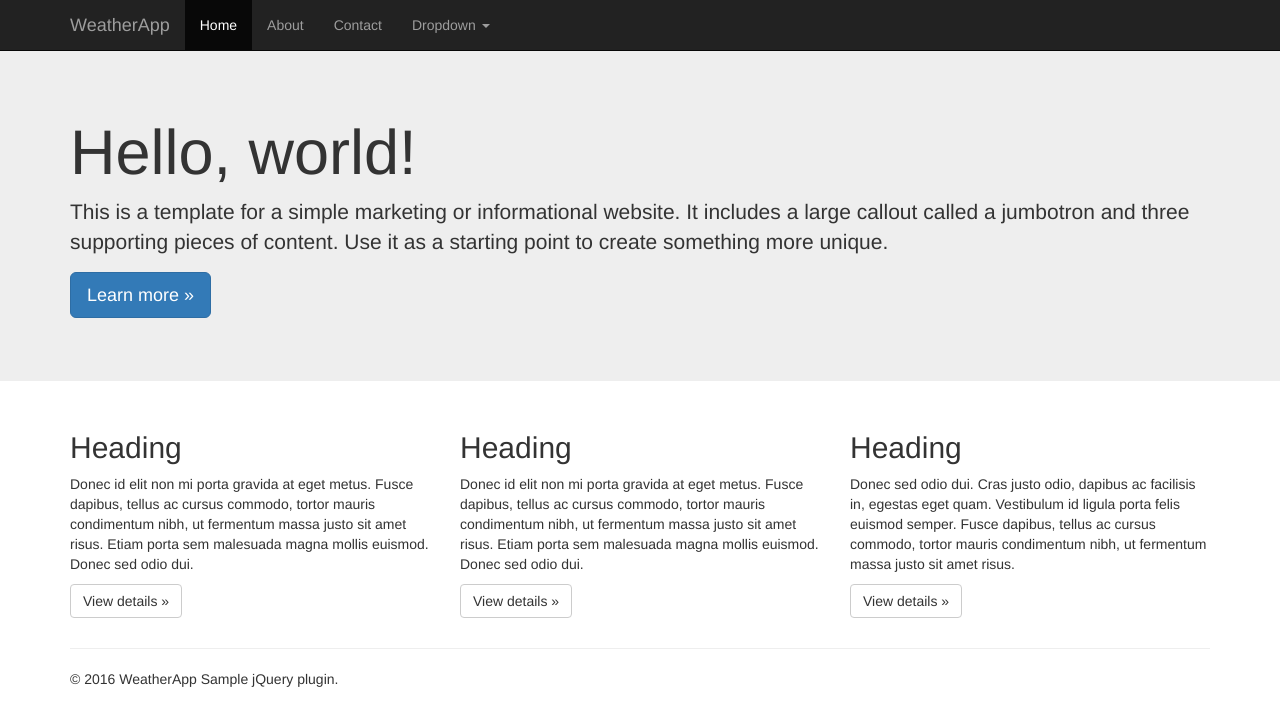
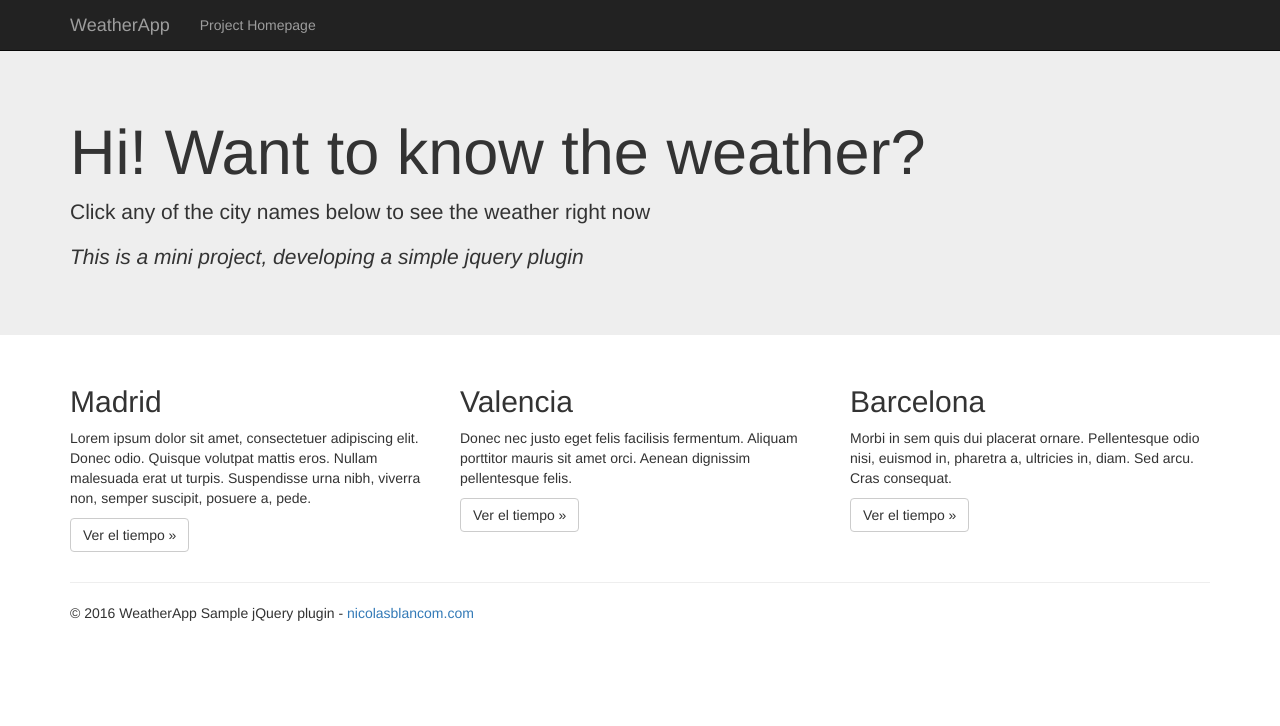
Before and after one commit to nicolasblancom/weatherapp, a plain HTML site: page index.html in a window 1280 px wide. Drawn offline with Linux system fonts and the light colour scheme.

Commit message:
homepage basic layout

```diff
--- a/index.html
+++ b/index.html
@@ -34,25 +34,11 @@
                         <span class="icon-bar"></span>
                         <span class="icon-bar"></span>
                     </button>
-                    <a class="navbar-brand" href="#">WeatherApp</a>
+                    <a class="navbar-brand" href="/">WeatherApp</a>
                 </div>
                 <div id="navbar" class="navbar-collapse collapse">
                     <ul class="nav navbar-nav">
-                        <li class="active"><a href="#">Home</a></li>
-                        <li><a href="#about">About</a></li>
-                        <li><a href="#contact">Contact</a></li>
-                        <li class="dropdown">
-                            <a href="#" class="dropdown-toggle" data-toggle="dropdown" role="button" aria-haspopup="true" aria-expanded="false">Dropdown <span class="caret"></span></a>
-                            <ul class="dropdown-menu">
-                                <li><a href="#">Action</a></li>
-                                <li><a href="#">Another action</a></li>
-                                <li><a href="#">Something else here</a></li>
-                                <li role="separator" class="divider"></li>
-                                <li class="dropdown-header">Nav header</li>
-                                <li><a href="#">Separated link</a></li>
-                                <li><a href="#">One more separated link</a></li>
-                            </ul>
-                        </li>
+                        <li><a href="http://nicolasblancom.com/weatherapp-jquery-plugin">Project Homepage</a></li>
                     </ul>
                 </div><!--/.nav-collapse -->
             </div>
@@ -61,9 +47,9 @@
         <!-- Main jumbotron for a primary marketing message or call to action -->
         <div class="jumbotron">
             <div class="container">
-                <h1>Hello, world!</h1>
-                <p>This is a template for a simple marketing or informational website. It includes a large callout called a jumbotron and three supporting pieces of content. Use it as a starting point to create something more unique.</p>
-                <p><a class="btn btn-primary btn-lg" href="#" role="button">Learn more &raquo;</a></p>
+                <h1>Hi! Want to know the weather?</h1>
+                <p>Click any of the city names below to see the weather right now</p>
+                <p><em>This is a mini project, developing a simple jquery plugin</em></p>
             </div>
         </div>
 
@@ -71,26 +57,26 @@
             <!-- Example row of columns -->
             <div class="row">
                 <div class="col-md-4">
-                    <h2>Heading</h2>
-                    <p>Donec id elit non mi porta gravida at eget metus. Fusce dapibus, tellus ac cursus commodo, tortor mauris condimentum nibh, ut fermentum massa justo sit amet risus. Etiam porta sem malesuada magna mollis euismod. Donec sed odio dui. </p>
-                    <p><a class="btn btn-default" href="#" role="button">View details &raquo;</a></p>
+                    <h2>Madrid</h2>
+                    <p>Lorem ipsum dolor sit amet, consectetuer adipiscing elit. Donec odio. Quisque volutpat mattis eros. Nullam malesuada erat ut turpis. Suspendisse urna nibh, viverra non, semper suscipit, posuere a, pede.</p>
+                    <p><a class="btn btn-default" href="#" role="button">Ver el tiempo &raquo;</a></p>
                 </div>
                 <div class="col-md-4">
-                    <h2>Heading</h2>
-                    <p>Donec id elit non mi porta gravida at eget metus. Fusce dapibus, tellus ac cursus commodo, tortor mauris condimentum nibh, ut fermentum massa justo sit amet risus. Etiam porta sem malesuada magna mollis euismod. Donec sed odio dui. </p>
-                    <p><a class="btn btn-default" href="#" role="button">View details &raquo;</a></p>
+                    <h2>Valencia</h2>
+                    <p>Donec nec justo eget felis facilisis fermentum. Aliquam porttitor mauris sit amet orci. Aenean dignissim pellentesque felis.</p>
+                    <p><a class="btn btn-default" href="#" role="button">Ver el tiempo &raquo;</a></p>
                 </div>
                 <div class="col-md-4">
-                    <h2>Heading</h2>
-                    <p>Donec sed odio dui. Cras justo odio, dapibus ac facilisis in, egestas eget quam. Vestibulum id ligula porta felis euismod semper. Fusce dapibus, tellus ac cursus commodo, tortor mauris condimentum nibh, ut fermentum massa justo sit amet risus.</p>
-                    <p><a class="btn btn-default" href="#" role="button">View details &raquo;</a></p>
+                    <h2>Barcelona</h2>
+                    <p>Morbi in sem quis dui placerat ornare. Pellentesque odio nisi, euismod in, pharetra a, ultricies in, diam. Sed arcu. Cras consequat.</p>
+                    <p><a class="btn btn-default" href="#" role="button">Ver el tiempo &raquo;</a></p>
                 </div>
             </div>
 
             <hr>
 
             <footer>
-                <p>&copy; 2016 WeatherApp Sample jQuery plugin.</p>
+                <p>&copy; 2016 WeatherApp Sample jQuery plugin - <a href="http://nicolasblancom.com/">nicolasblancom.com</a></p>
             </footer>
         </div> <!-- /container -->
 
```
